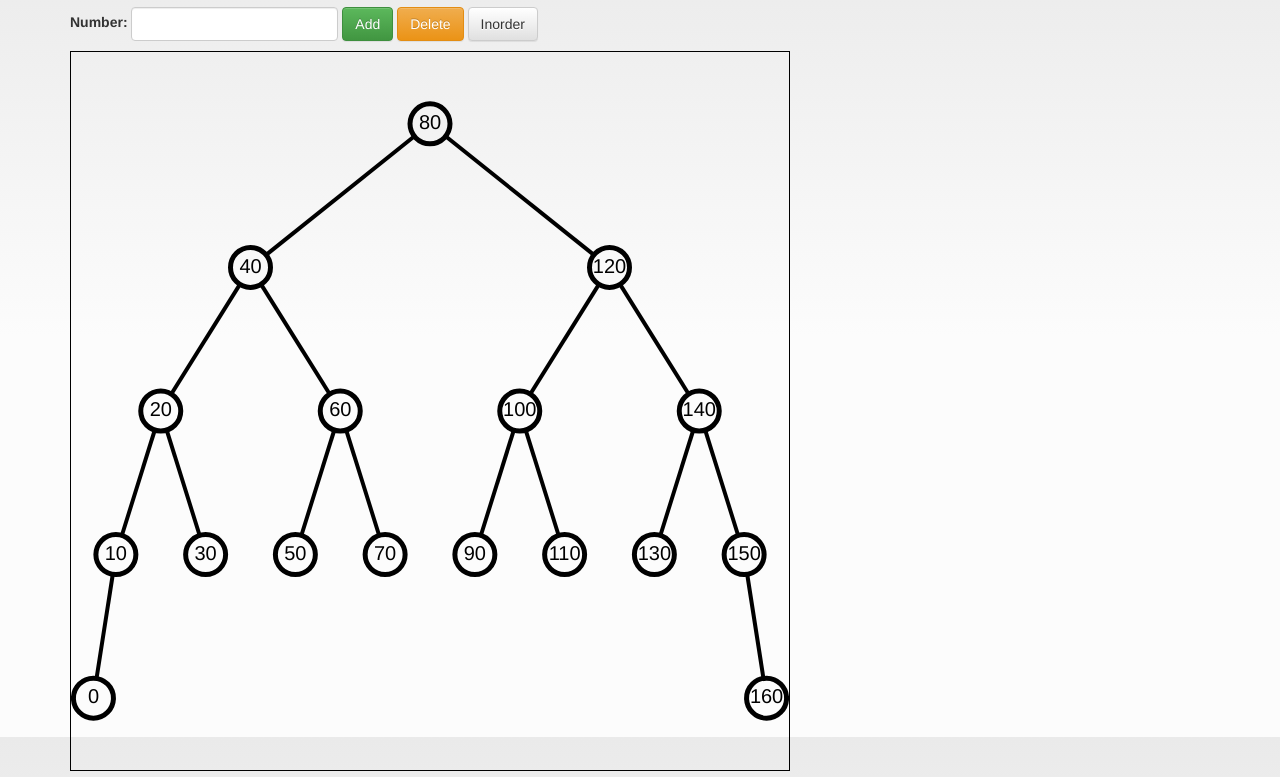
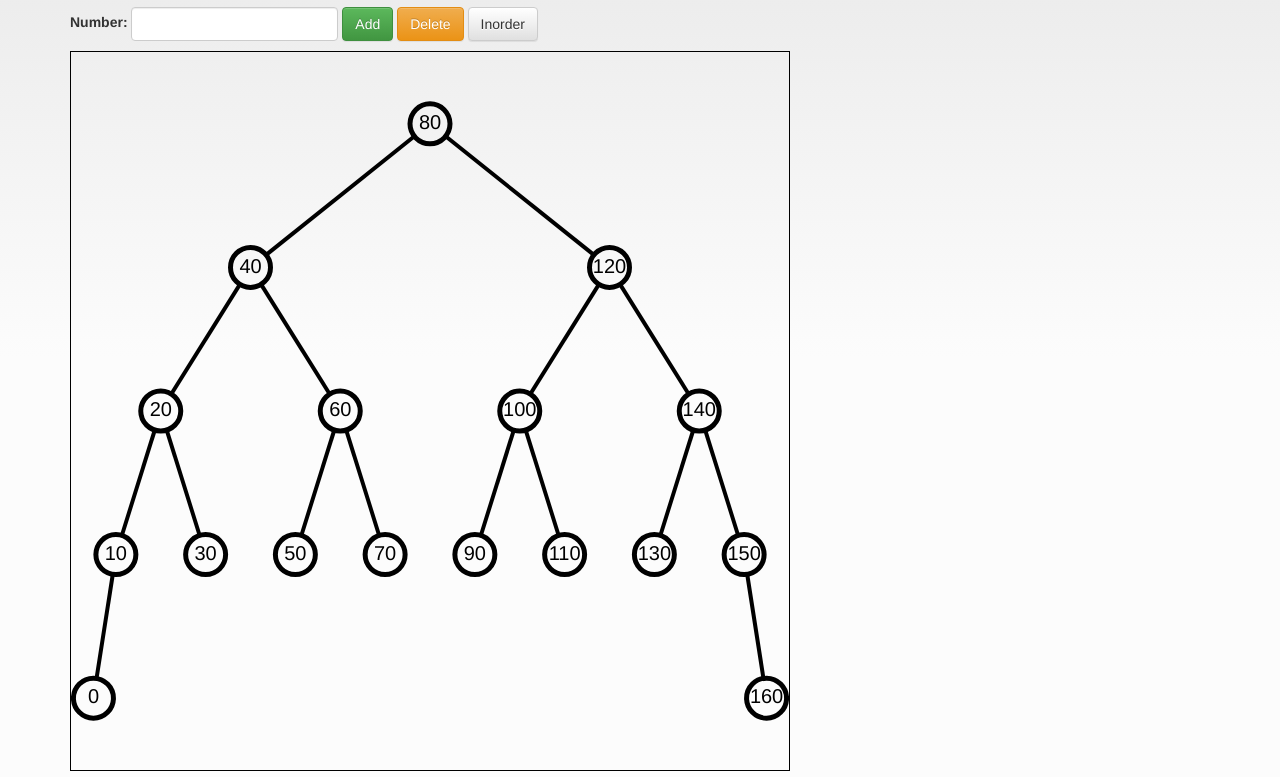
Before and after one commit to AleksanderGrzybowski/VisualTree, a website: page app/index.html in a window 1280 px wide. Shown: the part 63-840 px from the top of the page. Drawn offline with nearby package versions, Linux system fonts and the light colour scheme.

Commit message:
Fix gradient not appearing when content doesn't fit in viewport

```diff
--- a/app/style.css
+++ b/app/style.css
@@ -13,7 +13,7 @@ svg {
 }
 
 html, body {
-    height: 100%; /* this is needed for gradient to extend to the bottom */
+    min-height: 100%; /* this is needed for gradient to extend to the bottom */
 }
 
 body {
```
